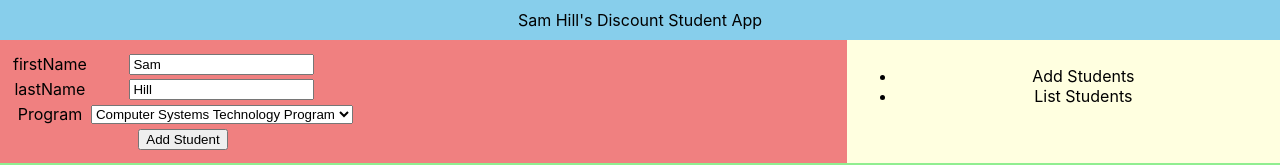
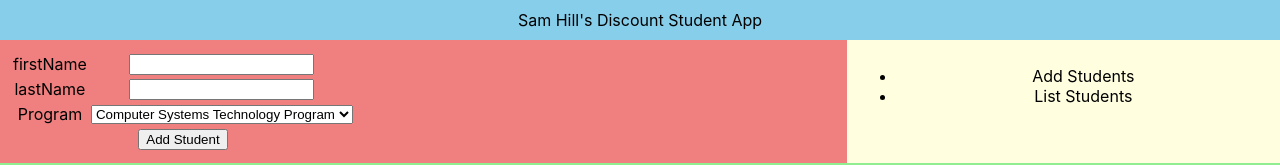
Before and after one commit to rkvirani/cstp-1304-demo, a Next.js app: page /addStudents in a window 1280 px wide. Shown: the top 165 px of the page. Built offline with nearby package versions, Linux system fonts and the light colour scheme.

Commit message:
Removed Value from fields so React lets us update them

```diff
--- a/pages/addStudents.js
+++ b/pages/addStudents.js
@@ -46,8 +46,8 @@ export default function addStudents() {
         <Nav></Nav>
         <Main>
             <table>
-                 <tr><td>firstName</td><td><input type="text" id="firstName" value="Sam"/></td></tr>
-                 <tr><td>lastName</td><input type="text" id="lastName" value="Hill"/></tr>
+                 <tr><td>firstName</td><td><input type="text" id="firstName"/></td></tr>
+                 <tr><td>lastName</td><input type="text" id="lastName" /></tr>
                  <tr><td>Program</td><td><select id="program">
                    <option value="CSTP">Computer Systems Technology Program</option>
                    <option value="ERT">Electronics Repair Technician</option>
```
